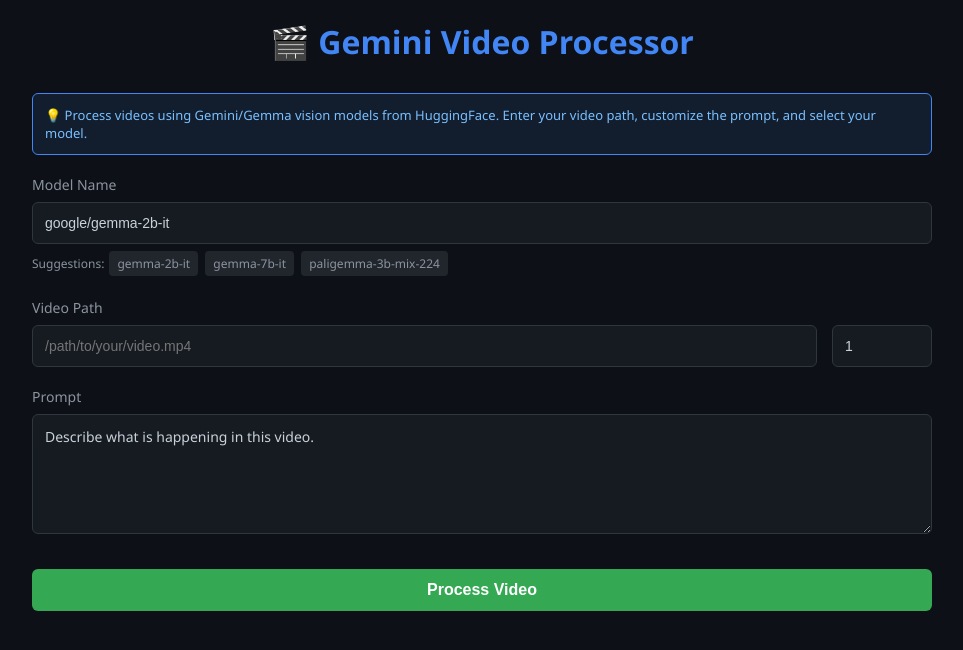
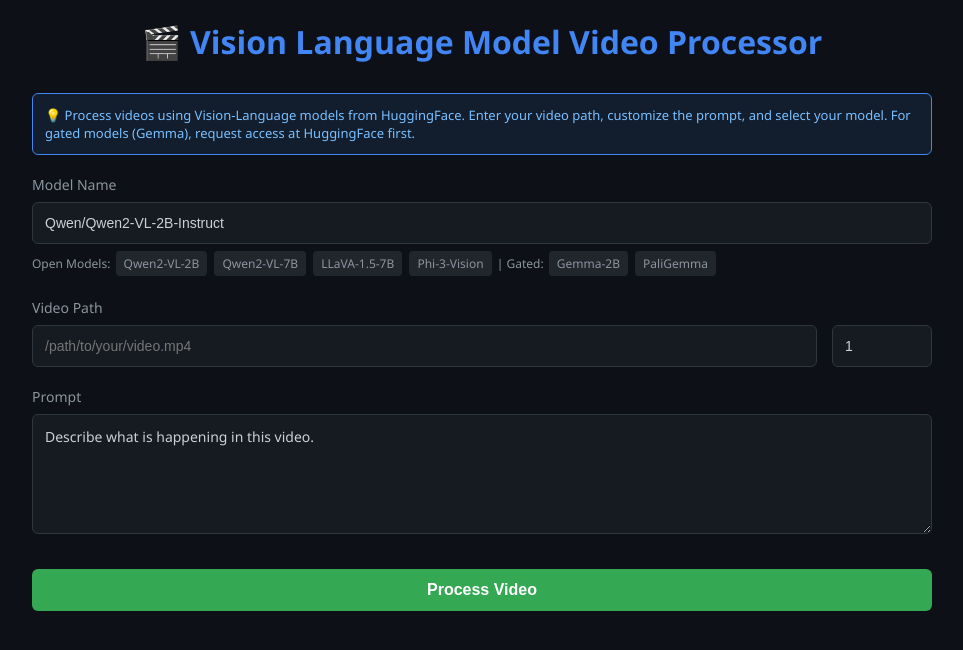
Before and after one commit to keya714/Nvidiacosmos, a Flask app: template templates/gemini.html in a window 1280 px wide. Shown: the top 650 px of the page, without its empty margins (158-1121 px from the left). Run offline with Flask 3, Linux system fonts and the light colour scheme; the template is opened without the code that fills it, so the values that code supplies are empty.

Commit message:
test_gemini

```diff
--- a/templates/gemini.html
+++ b/templates/gemini.html
@@ -205,21 +205,25 @@
 </head>
 <body>
     <div class="container">
-        <h1>🎬 Gemini Video Processor</h1>
+        <h1>🎬 Vision Language Model Video Processor</h1>
 
         <div class="info-box">
-            💡 Process videos using Gemini/Gemma vision models from HuggingFace. Enter your video path, customize the prompt, and select your model.
+            💡 Process videos using Vision-Language models from HuggingFace. Enter your video path, customize the prompt, and select your model. For gated models (Gemma), request access at HuggingFace first.
         </div>
 
         <form id="videoForm">
             <div class="form-group">
                 <label for="model_name">Model Name</label>
-                <input type="text" id="model_name" name="model_name" value="google/gemma-2b-it" required>
+                <input type="text" id="model_name" name="model_name" value="Qwen/Qwen2-VL-2B-Instruct" required>
                 <div class="model-suggestions">
-                    Suggestions:
-                    <span onclick="setModel('google/gemma-2b-it')">gemma-2b-it</span>
-                    <span onclick="setModel('google/gemma-7b-it')">gemma-7b-it</span>
-                    <span onclick="setModel('google/paligemma-3b-mix-224')">paligemma-3b-mix-224</span>
+                    Open Models:
+                    <span onclick="setModel('Qwen/Qwen2-VL-2B-Instruct')">Qwen2-VL-2B</span>
+                    <span onclick="setModel('Qwen/Qwen2-VL-7B-Instruct')">Qwen2-VL-7B</span>
+                    <span onclick="setModel('llava-hf/llava-1.5-7b-hf')">LLaVA-1.5-7B</span>
+                    <span onclick="setModel('microsoft/Phi-3-vision-128k-instruct')">Phi-3-Vision</span>
+                    | Gated:
+                    <span onclick="setModel('google/gemma-2b-it')">Gemma-2B</span>
+                    <span onclick="setModel('google/paligemma-3b-mix-224')">PaliGemma</span>
                 </div>
             </div>
 
```
Also changed, not shown: gemini_app.py (+33 -9 lines).
